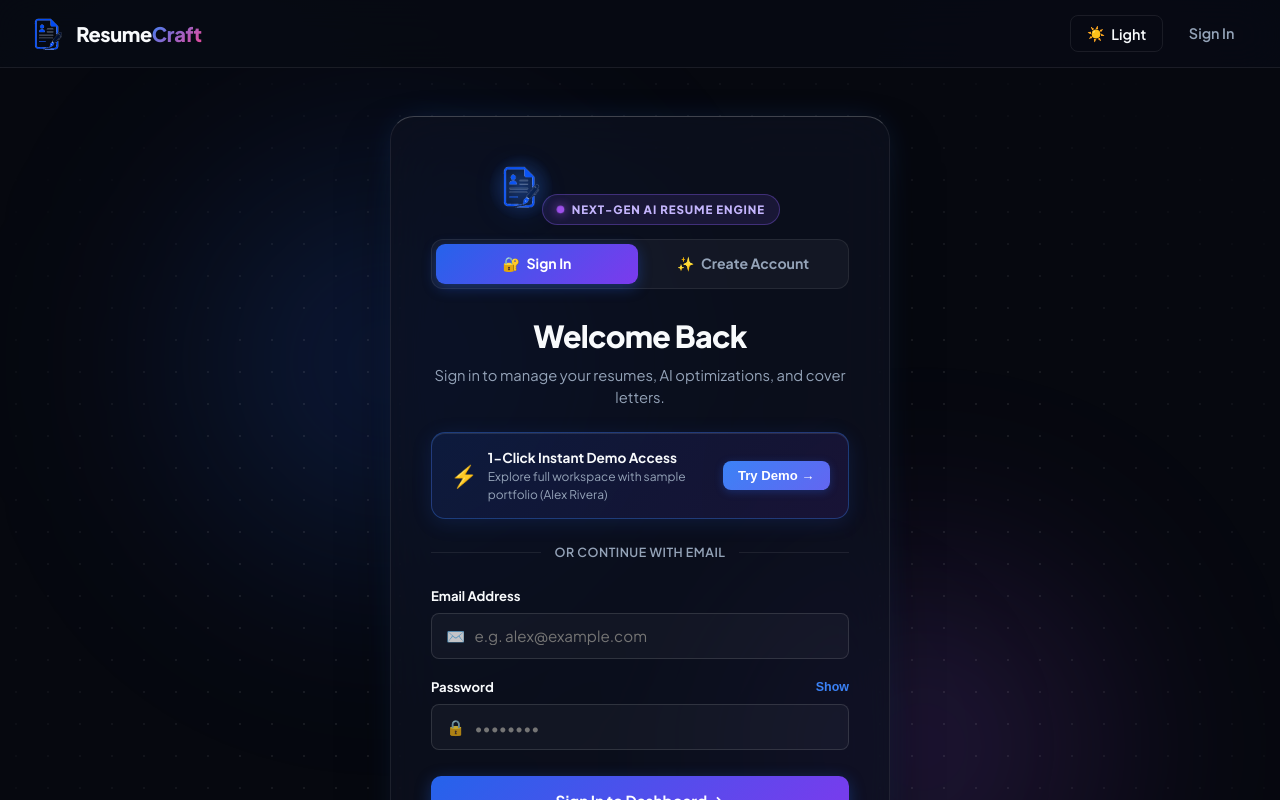
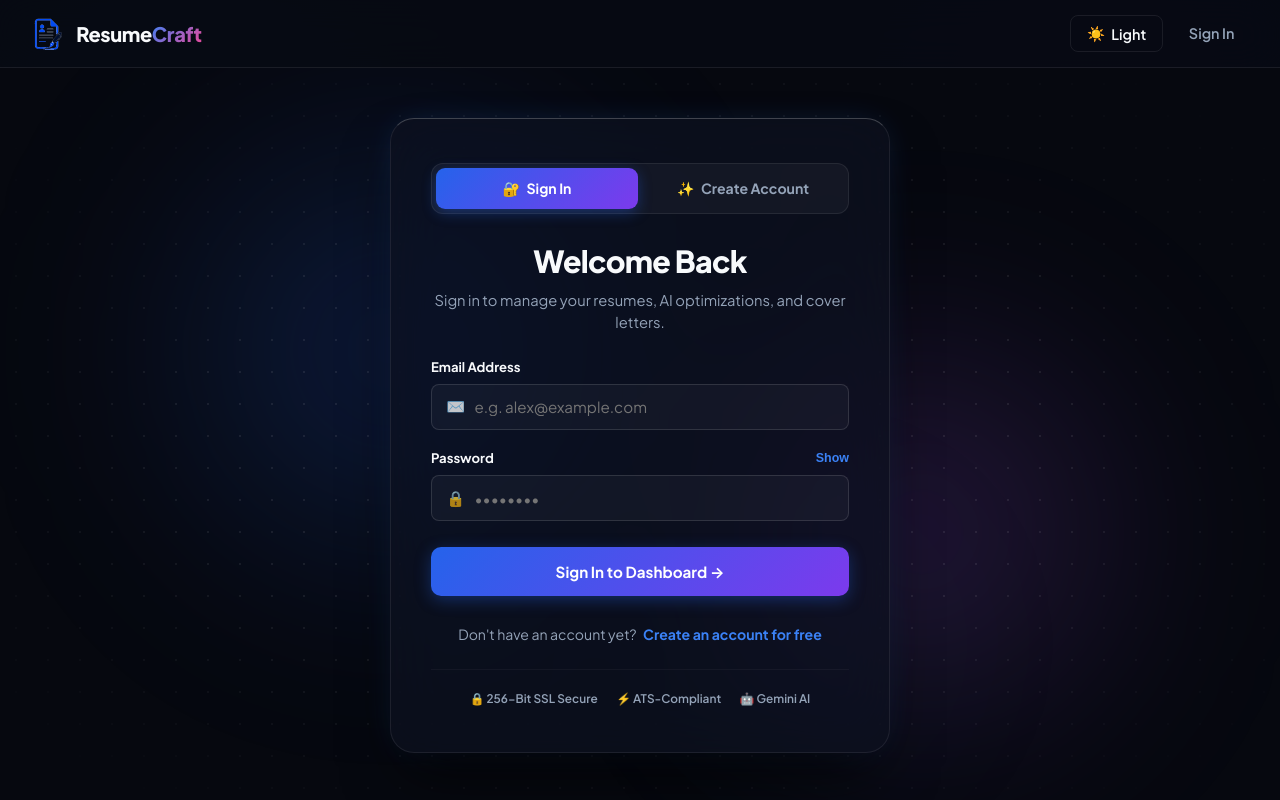
Before and after one commit to Rohitkumar-3103/Resume-AI-Builder, a React (Vite) app in the folder frontend/: page /login in a window 1280 px wide. Shown: the top 800 px of the page. Built offline with nearby package versions, Linux system fonts and the light colour scheme.

Commit message:
Add palette logo to custom color picker and remove top kicker badge and demo banner from auth pages

```diff
--- a/frontend/src/pages/CoverPageBuilder.jsx
+++ b/frontend/src/pages/CoverPageBuilder.jsx
@@ -805,12 +805,24 @@ const CoverPageBuilder = () => {
                     ))}
                   </div>
                   <div className="custom-color-input-wrap">
-                    <input
-                      type="color"
-                      value={formData.accentColor}
-                      onChange={(e) => handleChange("accentColor", e.target.value)}
-                      className="color-wheel-input"
-                    />
+                    <label
+                      className={`custom-color-picker-wrapper ${!COLOR_PRESETS.some(p => p.hex.toLowerCase() === formData.accentColor?.toLowerCase()) ? "selected" : ""}`}
+                      style={{
+                        backgroundColor: formData.accentColor,
+                        ...(!COLOR_PRESETS.some(p => p.hex.toLowerCase() === formData.accentColor?.toLowerCase()) ? {
+                          borderColor: "var(--bg-card)",
+                          boxShadow: `0 0 0 3px ${formData.accentColor}`
+                        } : {})
+                      }}
+                      title="Custom Color Picker"
+                    >
+                      <input
+                        type="color"
+                        value={formData.accentColor}
+                        onChange={(e) => handleChange("accentColor", e.target.value)}
+                      />
+                      <span className="picker-icon">🎨</span>
+                    </label>
                     <input
                       type="text"
                       value={formData.accentColor}
--- a/frontend/src/pages/Login.jsx
+++ b/frontend/src/pages/Login.jsx
@@ -71,16 +71,6 @@ const Login = ({ onLogin }) => {
       <div className="auth-card-container">
         <div className="auth-card">
           <div className="auth-card-header">
-            <Link to="/" className="auth-brand-link" title="Return to Home">
-              <div className="auth-logo-glow-wrap">
-                <img src="/resumecraft.png" alt="ResumeCraft" className="auth-brand-logo" />
-              </div>
-            </Link>
-
-            <div className="auth-kicker-badge">
-              <span className="kicker-dot" /> NEXT-GEN AI RESUME ENGINE
-            </div>
-
             {/* Segmented Mode Switcher */}
             <div className="auth-nav-tabs">
               <Link to="/login" className="auth-nav-tab active">
@@ -95,29 +85,6 @@ const Login = ({ onLogin }) => {
             <p className="auth-card-subtitle">
               Sign in to manage your resumes, AI optimizations, and cover letters.
             </p>
-          </div>
-
-          {/* 1-Click Instant Demo Login Banner */}
-          <div className="auth-demo-banner">
-            <div className="demo-banner-content">
-              <span className="demo-bolt">⚡</span>
-              <div>
-                <div className="demo-title">1-Click Instant Demo Access</div>
-                <div className="demo-sub">Explore full workspace with sample portfolio (Alex Rivera)</div>
-              </div>
-            </div>
-            <button
-              type="button"
-              onClick={handleDemoLogin}
-              disabled={loading}
-              className="demo-login-btn"
-            >
-              {loading && email === "alex@example.com" ? "Launching..." : "Try Demo →"}
-            </button>
-          </div>
-
-          <div className="auth-divider">
-            <span>Or continue with email</span>
           </div>
 
           {error && (
--- a/frontend/src/pages/Register.jsx
+++ b/frontend/src/pages/Register.jsx
@@ -81,16 +81,6 @@ const Register = ({ onLogin }) => {
       <div className="auth-card-container">
         <div className="auth-card">
           <div className="auth-card-header">
-            <Link to="/" className="auth-brand-link" title="Return to Home">
-              <div className="auth-logo-glow-wrap">
-                <img src="/resumecraft.png" alt="ResumeCraft" className="auth-brand-logo" />
-              </div>
-            </Link>
-
-            <div className="auth-kicker-badge">
-              <span className="kicker-dot" /> NEXT-GEN AI RESUME ENGINE
-            </div>
-
             {/* Segmented Mode Switcher */}
             <div className="auth-nav-tabs">
               <Link to="/login" className="auth-nav-tab">
```
